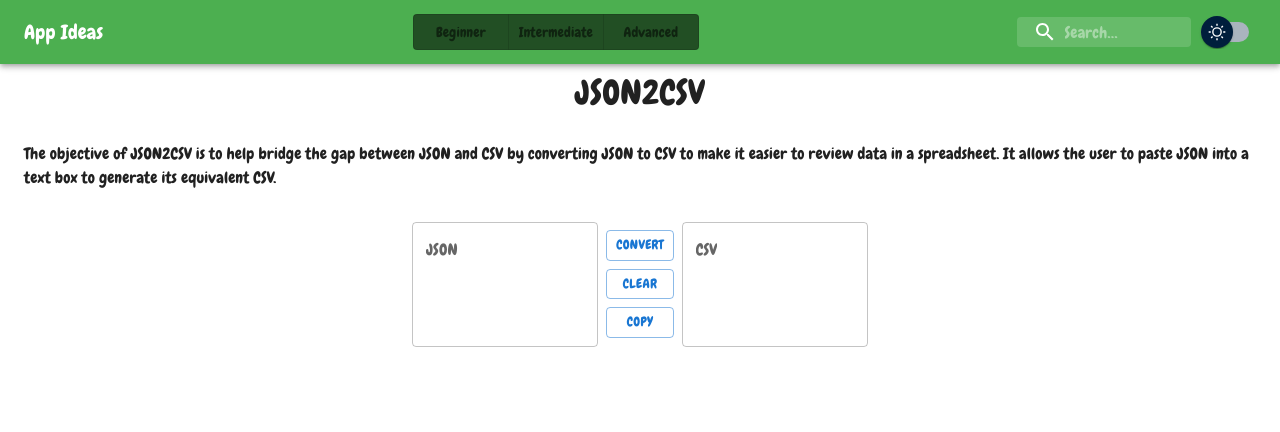
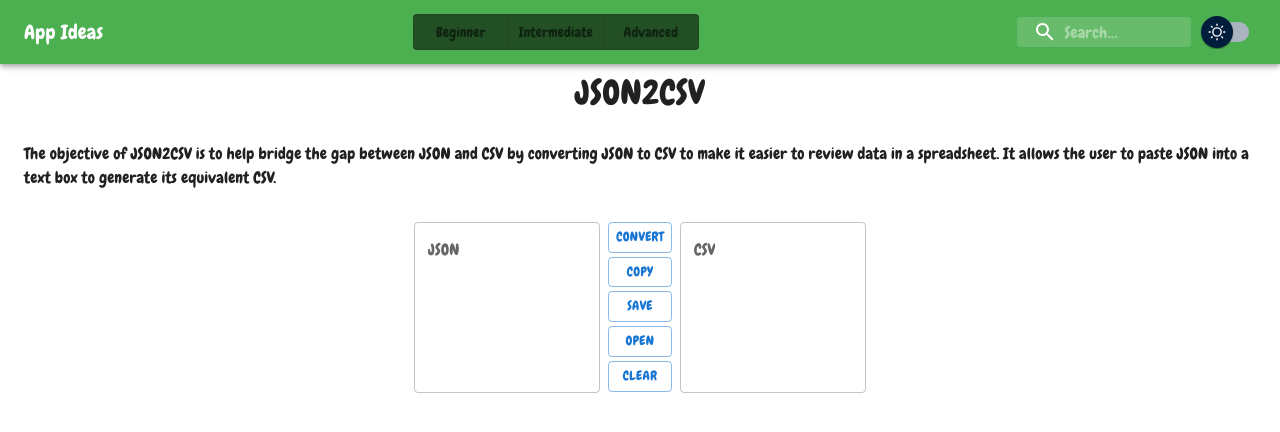
Before and after one commit to boskoa/app-ideas-collection, a React (Create React App) app: page /json2csv in a window 1280 px wide. Shown: the top 432 px of the page. Built offline with nearby package versions, Linux system fonts and the light colour scheme.

Commit message:
Finishing JSON2CSV

```diff
--- a/src/projects/beginner/JSON2CSV/InfoBox.js
+++ b/src/projects/beginner/JSON2CSV/InfoBox.js
@@ -8,9 +8,12 @@ const InfoBox = ({ text, color, on }) => {
         left: 15,
         bottom: 10,
         zIndex: 2,
-        backgroundColor: color,
+        color: color,
         p: 2,
+        border: 1,
+        borderColor: color,
         borderRadius: "10px",
+        boxShadow: 5,
       }}
       direction="right"
       in={on}
--- a/src/projects/beginner/JSON2CSV/index.js
+++ b/src/projects/beginner/JSON2CSV/index.js
@@ -1,21 +1,25 @@
-import { Button, Stack, TextField, Typography } from "@mui/material";
-import { useEffect, useState } from "react";
+import { Button, Modal, Stack, TextField, Typography } from "@mui/material";
+import { useEffect, useRef, useState } from "react";
 import { apps } from "../../../applications";
 import InfoBox from "./InfoBox";
 import useJ2C from "./useJ2C";
 
 const JSON2CSV = () => {
-  const { json, setJson, csv, setCsv, error, clicked, setClicked } = useJ2C();
+  const { json, setJson, csv, setCsv, error, setError, clicked, setClicked } =
+    useJ2C();
   const [on, setOn] = useState(false);
   const [text, setText] = useState("");
   const [color, setColor] = useState("");
+  const [openModal, setOpenModal] = useState(false);
+  const [file, setFile] = useState(null);
+  const linkRef = useRef(null);
 
   const app = apps[5];
 
   const handleCopy = () => {
     navigator.clipboard.writeText(csv);
     setText("Copied!");
-    setColor("success.main");
+    setColor("success.dark");
     setOn(true);
     const index = setTimeout(() => {
       setOn(false);
@@ -23,10 +27,50 @@ const JSON2CSV = () => {
     return () => clearTimeout(index);
   };
 
+  const handleOpen = (e) => {
+    if (!e.target.files) {
+      setError("No file selected");
+      return;
+    }
+
+    if (e.target.files[0]) {
+      const reader = new FileReader();
+      reader.readAsText(e.target.files[0]);
+      reader.onload = function () {
+        try {
+          JSON.parse(reader.result);
+        } catch (err) {
+          setError(err.message);
+          setOpenModal(false);
+          const index = setTimeout(() => setError(""), 3500);
+          return () => clearTimeout(index);
+        }
+        setFile(reader.result);
+      };
+
+      reader.onerror = function () {
+        setError(reader.error);
+      };
+    }
+
+    return;
+  };
+
+  const handleSave = () => {
+    if (!csv.length) {
+      setError("No CSV to save");
+      const index = setTimeout(() => setError(""), 3500);
+      return () => clearTimeout(index);
+    }
+    const blob = new Blob([csv], { type: "text/plain;charset=utf-8" });
+    linkRef.current.href = URL.createObjectURL(blob);
+    linkRef.current.download = "sample.txt";
+  };
+
   useEffect(() => {
     if (error) {
       setText(error);
-      setColor("error.main");
+      setColor("error.dark");
       setOn(true);
       const index = setTimeout(() => {
         setOn(false);
@@ -38,6 +82,36 @@ const JSON2CSV = () => {
   return (
     <Stack sx={{ m: 1, position: "relative", height: "85vh" }}>
       <InfoBox text={text} color={color} on={on} />
+      <Modal open={openModal} onClose={() => setOpenModal(false)}>
+        <Stack
+          sx={{
+            position: "absolute",
+            top: "50%",
+            left: "50%",
+            transform: "translate(-50%, -50%)",
+            width: 200,
+            bgcolor: "background.paper",
+            border: "2px solid #000",
+            boxShadow: 24,
+            p: 4,
+            gap: 2,
+          }}
+        >
+          <Button variant="contained" component="label">
+            <Typography>Select file</Typography>
+            <input onChange={handleOpen} type="file" hidden />
+          </Button>
+          <Button
+            variant="contained"
+            onClick={() => {
+              setJson(file);
+              setOpenModal(false);
+            }}
+          >
+            <Typography>Open</Typography>
+          </Button>
+        </Stack>
+      </Modal>
       <Typography align="center" variant="h4" gutterBottom>
         {app.name}
       </Typography>
@@ -57,19 +131,62 @@ const JSON2CSV = () => {
           value={json}
           onChange={(e) => setJson(e.target.value)}
           label="JSON"
-          minRows={4}
+          minRows={6}
           maxRows={10}
           placeholder="Enter JSON"
         />
-        <Stack spacing={1} sx={{ m: 1 }}>
+        <Stack
+          direction={{ xs: "row", sm: "column" }}
+          justifyContent="center"
+          alignItems="center"
+          flexWrap="wrap"
+          sx={{
+            ml: 1,
+            mr: 1,
+            mt: { xs: 1, sm: 0 },
+            mb: { xs: 1, sm: 0 },
+            gap: "4px",
+          }}
+        >
           <Button
+            sx={{ width: 20 }}
             variant="outlined"
             size="small"
             onClick={() => setClicked(!clicked)}
           >
-            convert
+            Convert
           </Button>
           <Button
+            sx={{ width: 20 }}
+            variant="outlined"
+            size="small"
+            onClick={handleCopy}
+          >
+            Copy
+          </Button>
+          <Button
+            sx={{ width: 20 }}
+            variant="outlined"
+            size="small"
+            onClick={handleSave}
+          >
+            <a
+              style={{ textDecoration: "none", color: "inherit" }}
+              ref={linkRef}
+            >
+              Save
+            </a>
+          </Button>
+          <Button
+            sx={{ width: 20 }}
+            variant="outlined"
+            size="small"
+            onClick={() => setOpenModal(true)}
+          >
+            Open
+          </Button>
+          <Button
+            sx={{ width: 20 }}
             variant="outlined"
             size="small"
             onClick={() => {
@@ -77,13 +194,10 @@ const JSON2CSV = () => {
               setJson("");
             }}
           >
-            clear
-          </Button>
-          <Button variant="outlined" size="small" onClick={handleCopy}>
-            copy
+            Clear
           </Button>
         </Stack>
-        <TextField multiline value={csv} label="CSV" minRows={4} maxRows={10} />
+        <TextField multiline value={csv} label="CSV" minRows={6} maxRows={10} />
       </Stack>
     </Stack>
   );
--- a/src/projects/beginner/JSON2CSV/useJ2C.js
+++ b/src/projects/beginner/JSON2CSV/useJ2C.js
@@ -25,16 +25,25 @@ const useJ2C = () => {
     }
 
     let csvArray = [];
+    let properties = [];
+    let endResult = [];
 
     for (const property in jsObjects[0]) {
-      csvArray.push(property);
+      properties.push(property);
+    }
+    csvArray.push(properties);
+
+    for (const el of jsObjects) {
+      csvArray.push(Object.values(el));
     }
 
-    for (const el of jsObjects) {
-      csvArray = csvArray.concat(Object.values(el));
+    for (let el of csvArray) {
+      el = el.join(",");
+      el = el.replace(/\n/g, " ");
+      endResult.push(el);
     }
 
-    setCsv(csvArray.join(","));
+    setCsv(endResult.join("\n"));
   };
 
   useEffect(() => {
@@ -50,6 +59,7 @@ const useJ2C = () => {
     csv,
     setCsv,
     error,
+    setError,
     clicked,
     setClicked,
   };
```
